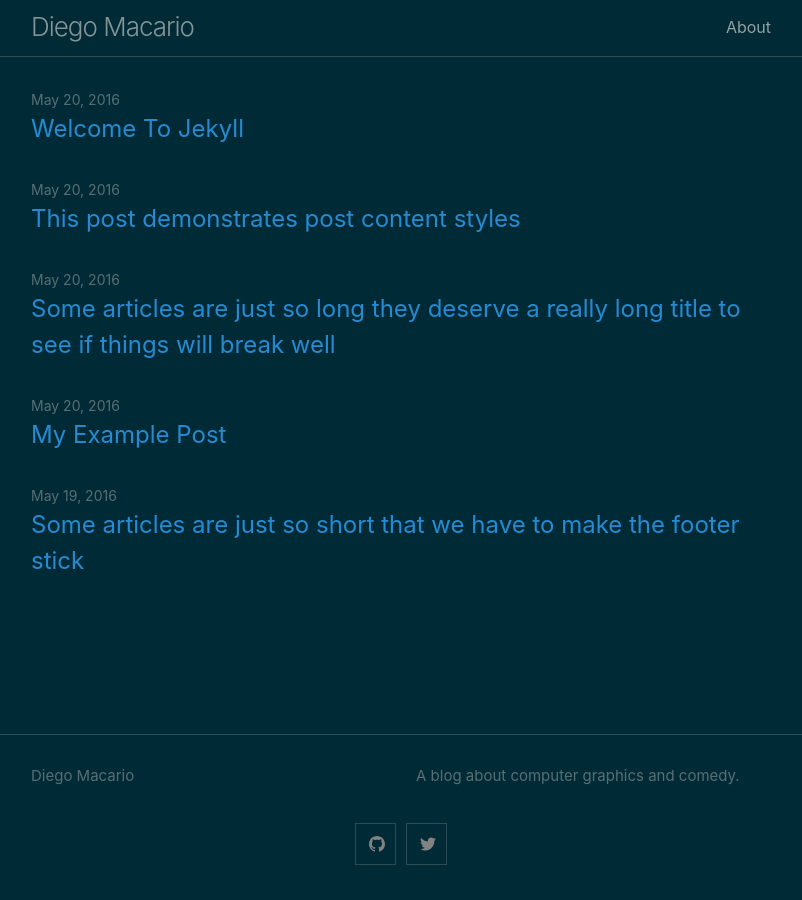
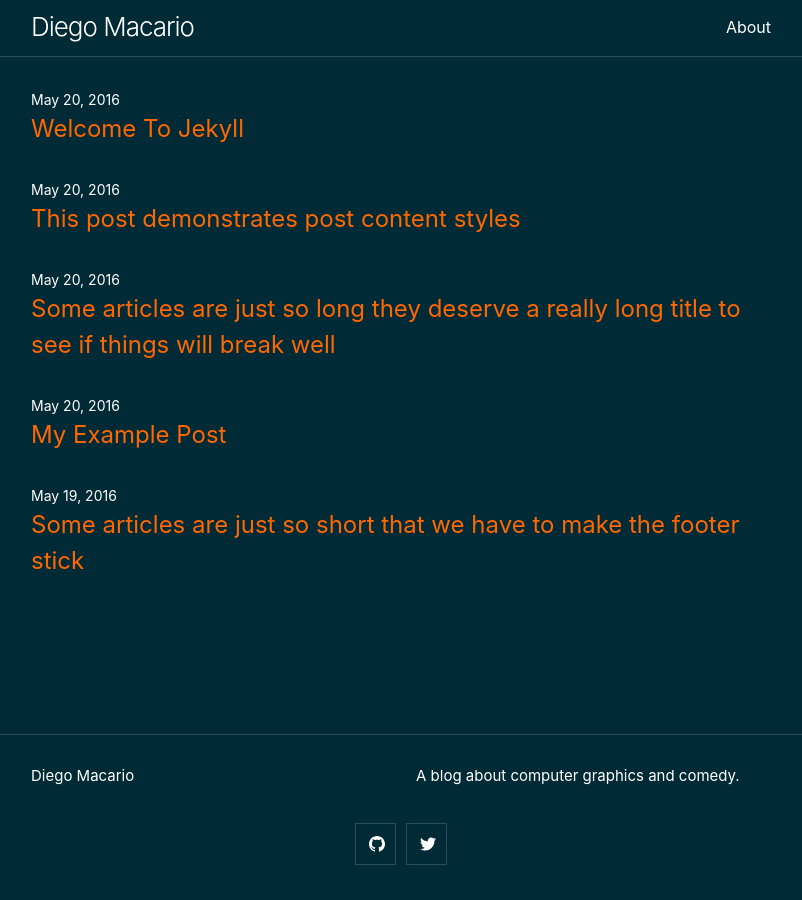
Before and after one commit to diegomacario/diegomacario.github.io, a Jekyll site: the page built from index.markdown, in a window 1280 px wide. Shown: the whole page, without its empty margins (239-1041 px from the left). Built offline with Jekyll 4.4.1, drawn with Linux system fonts in a browser that asks for light colours.

Commit message:
Customize colors.

```diff
--- a/_config.yml
+++ b/_config.yml
@@ -39,6 +39,8 @@ theme: minima
 plugins:
   - jekyll-feed
 
+#show_excerpts: true
+
 # Exclude from processing.
 # The following items will not be processed, by default.
 # Any item listed under the `exclude:` key here will be automatically added to
--- a/_sass/minima/_layout.scss
+++ b/_sass/minima/_layout.scss
@@ -17,14 +17,21 @@
   letter-spacing: -1px;
   margin-bottom: 0;
   float: left;
+  color: $sol-white;
 
   @include media-query($on-palm) {
     padding-right: 45px;
   }
 
-  &,
+  color: $sol-white;
+
   &:visited {
-    color: $site-title-color;
+    color: $sol-white;
+  }
+
+  &:hover {
+    color: $sol-white;
+    text-decoration: underline;
   }
 }
 
@@ -74,7 +81,7 @@
   }
 
   .page-link {
-    color: $text-color;
+    color: $sol-white;
     line-height: $base-line-height;
     display: block;
     padding: 5px 10px;
@@ -144,7 +151,7 @@
 .footer-col-wrapper,
 .social-links {
   @include relative-font-size(0.9375);
-  color: $brand-color;
+  color: $sol-white;
 }
 
 .footer-col {
@@ -195,6 +202,10 @@
   }
 }
 
+.svg-icon
+{
+  fill: $sol-white;
+}
 
 
 /**
@@ -224,12 +235,23 @@
 
 .post-meta {
   font-size: $small-font-size;
-  color: $brand-color;
+  color: $sol-white;
 }
 
 .post-link {
   display: block;
   @include relative-font-size(1.5);
+
+  color: $sol-link;
+
+  &:visited {
+    color: $sol-link;
+  }
+
+  &:hover {
+    color: $sol-link;
+    text-decoration: underline;
+  }
 }
 
 
@@ -250,6 +272,8 @@
   @media screen and (min-width: $on-large) {
     @include relative-font-size(2.625);
   }
+
+  color: $sol-link;
 }
 
 .post-content {
--- a/_sass/minima/skins/solarized-dark.scss
+++ b/_sass/minima/skins/solarized-dark.scss
@@ -1,4 +1,125 @@
 @charset "utf-8";
 
-$sol-is-dark: true;
-@import "minima/skins/solarized";
+// Solarized skin
+// ==============
+// Created by Sander Voerman <mailto:sander@savoerman.nl> using the Solarized
+// color scheme by Ethan Schoonover <https://ethanschoonover.com/solarized>.
+
+
+// Color scheme
+// ------------
+// The inline comments show the canonical L*a*b values for each color.
+
+$sol-base03:   #002b36;  // 15 -12 -12
+$sol-base02:   #073642;  // 20 -12 -12
+$sol-base01:   #586e75;  // 45 -07 -07
+$sol-base00:   #657b83;  // 50 -07 -07
+$sol-base0:    #839496;  // 60 -06 -03
+$sol-base1:    #93a1a1;  // 65 -05 -02
+$sol-base2:    #eee8d5;  // 92 -00  10
+$sol-base3:    #fdf6e3;  // 97  00  10
+$sol-yellow:   #b58900;  // 60  10  65
+$sol-orange:   #cb4b16;  // 50  50  55
+$sol-red:      #dc322f;  // 50  65  45
+$sol-magenta:  #d33682;  // 50  65 -05
+$sol-violet:   #6c71c4;  // 50  15 -45
+$sol-blue:     #268bd2;  // 55 -10 -45
+$sol-cyan:     #2aa198;  // 60 -35 -05
+$sol-green:    #859900;  // 60 -20  65
+
+$sol-white: #ffffff;
+$sol-text: #bbbbbb;
+$sol-link: #ff6700;
+
+// Minima color variables
+// ----------------------
+
+$brand-color:           $sol-base01 !default;
+$brand-color-light:     mix($sol-base01, $sol-base03) !default;
+$brand-color-dark:      $sol-base0 !default;
+
+$site-title-color:      $sol-base0 !default;
+
+$text-color:            $sol-text !default;
+$background-color:      $sol-base03 !default;
+$code-background-color: $sol-base02 !default;
+
+$link-base-color:       $sol-blue !default;
+$link-visited-color:    mix($sol-blue, $sol-base0) !default;
+$link-hover-color:      $sol-base0 !default;
+
+$border-color-01:       $brand-color-light !default;
+$border-color-02:       $sol-base01 !default;
+$border-color-03:       $sol-base0 !default;
+
+$table-text-color:      $sol-base0 !default;
+$table-zebra-color:     mix($sol-base02, $sol-base03) !default;
+$table-header-bg-color: $sol-base02 !default;
+$table-header-border:   $sol-base01 !default;
+$table-border-color:    $sol-base01 !default;
+
+
+// Syntax highlighting styles
+// --------------------------
+
+.highlight {
+  .c     { color: $sol-base01; font-style: italic } // Comment
+  .err   { color: $sol-red } // Error
+  .k     { color: $sol-base1; font-weight: bold } // Keyword
+  .o     { color: $sol-base1; font-weight: bold } // Operator
+  .cm    { color: $sol-base01; font-style: italic } // Comment.Multiline
+  .cp    { color: $sol-base01; font-weight: bold } // Comment.Preproc
+  .c1    { color: $sol-base01; font-style: italic } // Comment.Single
+  .cs    { color: $sol-base01; font-weight: bold; font-style: italic } // Comment.Special
+  .gd    { color: $sol-red } // Generic.Deleted
+  .gd .x { color: $sol-red } // Generic.Deleted.Specific
+  .ge    { color: $sol-base0; font-style: italic } // Generic.Emph
+  .gr    { color: $sol-red } // Generic.Error
+  .gh    { color: $sol-base01 } // Generic.Heading
+  .gi    { color: $sol-green } // Generic.Inserted
+  .gi .x { color: $sol-green } // Generic.Inserted.Specific
+  .go    { color: $sol-base0 } // Generic.Output
+  .gp    { color: $sol-base0 } // Generic.Prompt
+  .gs    { color: $sol-base1; font-weight: bold } // Generic.Strong
+  .gu    { color: $sol-base01 } // Generic.Subheading
+  .gt    { color: $sol-red } // Generic.Traceback
+  .kc    { color: $sol-base1; font-weight: bold } // Keyword.Constant
+  .kd    { color: $sol-base1; font-weight: bold } // Keyword.Declaration
+  .kp    { color: $sol-base1; font-weight: bold } // Keyword.Pseudo
+  .kr    { color: $sol-base1; font-weight: bold } // Keyword.Reserved
+  .kt    { color: $sol-violet; font-weight: bold } // Keyword.Type
+  .m     { color: $sol-cyan } // Literal.Number
+  .s     { color: $sol-magenta } // Literal.String
+  .na    { color: $sol-cyan } // Name.Attribute
+  .nb    { color: $sol-blue } // Name.Builtin
+  .nc    { color: $sol-violet; font-weight: bold } // Name.Class
+  .no    { color: $sol-cyan } // Name.Constant
+  .ni    { color: $sol-violet } // Name.Entity
+  .ne    { color: $sol-violet; font-weight: bold } // Name.Exception
+  .nf    { color: $sol-blue; font-weight: bold } // Name.Function
+  .nn    { color: $sol-base0 } // Name.Namespace
+  .nt    { color: $sol-blue } // Name.Tag
+  .nv    { color: $sol-cyan } // Name.Variable
+  .ow    { color: $sol-base1; font-weight: bold } // Operator.Word
+  .w     { color: $sol-base01 } // Text.Whitespace
+  .mf    { color: $sol-cyan } // Literal.Number.Float
+  .mh    { color: $sol-cyan } // Literal.Number.Hex
+  .mi    { color: $sol-cyan } // Literal.Number.Integer
+  .mo    { color: $sol-cyan } // Literal.Number.Oct
+  .sb    { color: $sol-magenta } // Literal.String.Backtick
+  .sc    { color: $sol-magenta } // Literal.String.Char
+  .sd    { color: $sol-magenta } // Literal.String.Doc
+  .s2    { color: $sol-magenta } // Literal.String.Double
+  .se    { color: $sol-magenta } // Literal.String.Escape
+  .sh    { color: $sol-magenta } // Literal.String.Heredoc
+  .si    { color: $sol-magenta } // Literal.String.Interpol
+  .sx    { color: $sol-magenta } // Literal.String.Other
+  .sr    { color: $sol-green } // Literal.String.Regex
+  .s1    { color: $sol-magenta } // Literal.String.Single
+  .ss    { color: $sol-magenta } // Literal.String.Symbol
+  .bp    { color: $sol-base01 } // Name.Builtin.Pseudo
+  .vc    { color: $sol-cyan } // Name.Variable.Class
+  .vg    { color: $sol-cyan } // Name.Variable.Global
+  .vi    { color: $sol-cyan } // Name.Variable.Instance
+  .il    { color: $sol-cyan } // Literal.Number.Integer.Long
+}
```
